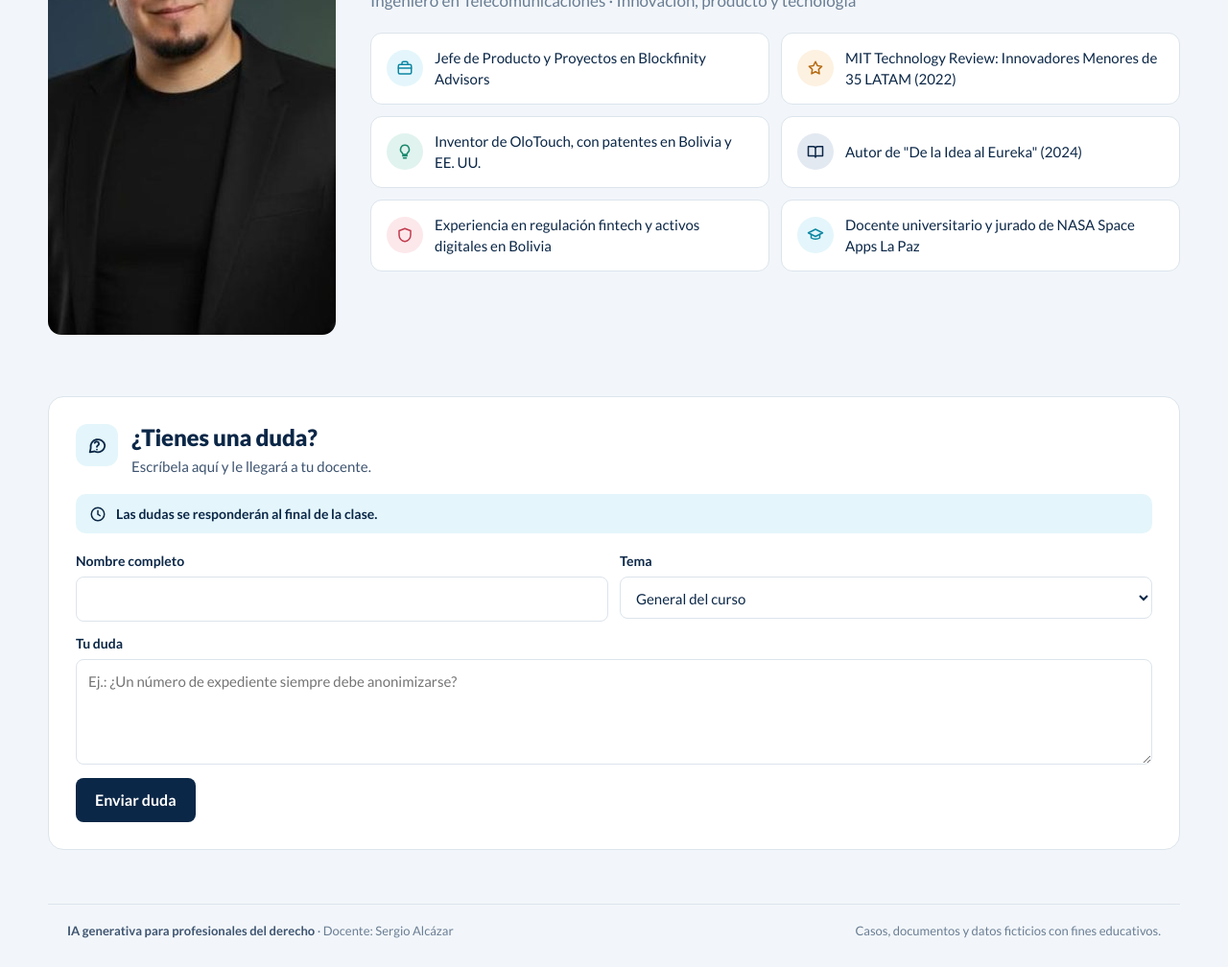
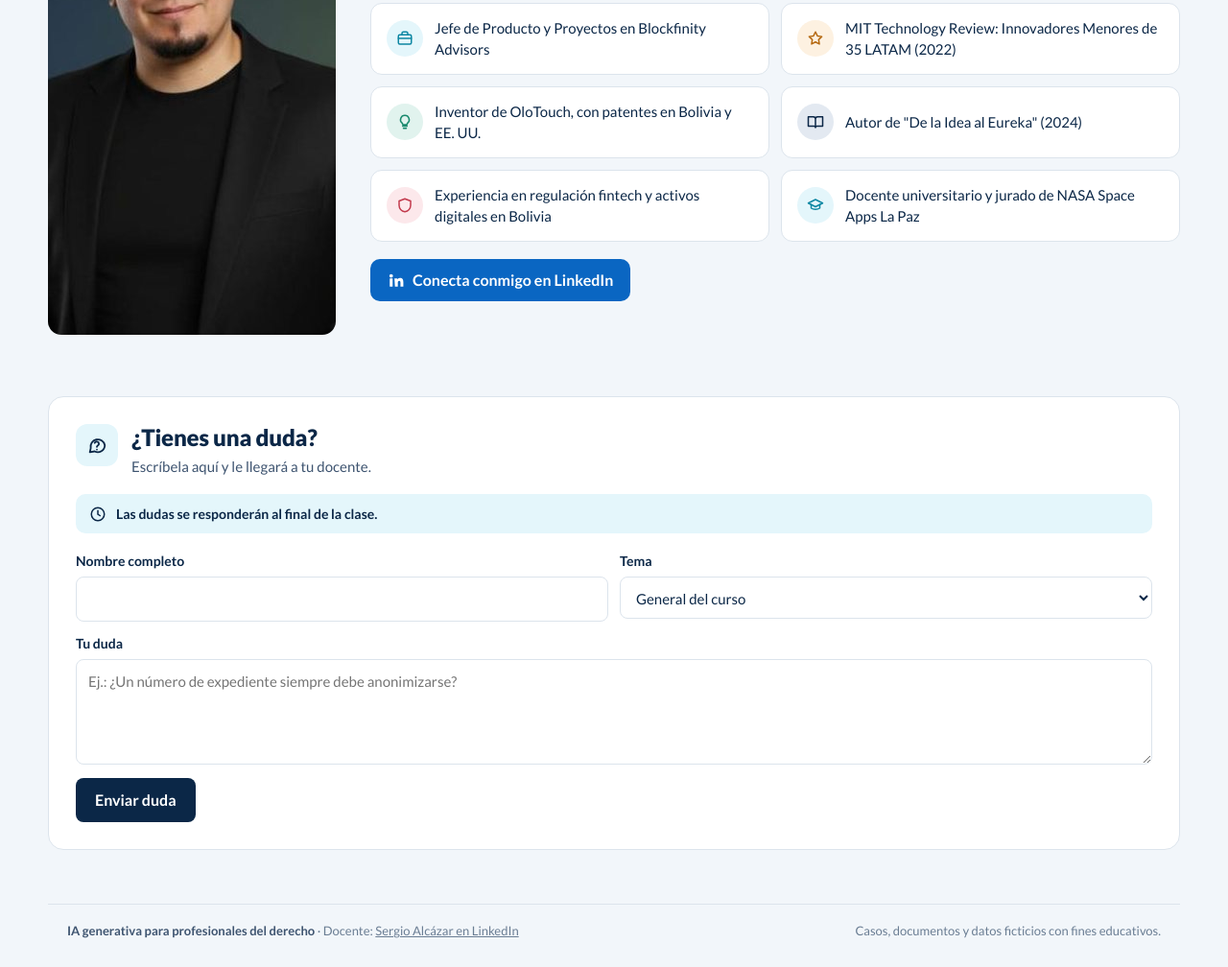
Before and after one commit to sergiolo001/curso-ia-abogados, a plain HTML site: page index.html in a window 1280 px wide. Shown: the part 1548-2556 px from the top of the page at 96% size. Drawn offline with Linux system fonts and the light colour scheme.

Commit message:
Add files via upload

```diff
--- a/index.html
+++ b/index.html
@@ -38,6 +38,8 @@ section.blk{padding:64px 0 0}
 .facts{display:grid;grid-template-columns:1fr 1fr;gap:12px}
 @media (max-width:560px){.facts{grid-template-columns:1fr}}
 .fact{display:flex;gap:12px;align-items:center;background:#fff;border:1px solid var(--line);border-radius:12px;padding:14px 16px;font-size:15px}
+.li-btn{display:inline-flex;align-items:center;gap:8px;margin-top:18px;min-height:44px;padding:10px 18px;border-radius:10px;background:#0A66C2;color:#fff !important;text-decoration:none;font-weight:700}
+.li-btn:hover{background:#004182}
 .fact i{flex:none;width:38px;height:38px;border-radius:50%;display:inline-flex;align-items:center;justify-content:center}
 
 /* Ruta */
@@ -133,6 +135,7 @@ a.mod.is-locked .go{color:var(--ink-3)}
           <div class="fact"><i style="background:var(--red-soft);color:var(--red)"><svg width="18" height="18" viewBox="0 0 24 24" fill="none" stroke="currentColor" stroke-width="2" stroke-linecap="round" stroke-linejoin="round" aria-hidden="true"><path d="M12 3l8 3v6c0 4.5-3.4 8.2-8 9-4.6-.8-8-4.5-8-9V6z"/></svg></i>Experiencia en regulación fintech y activos digitales en Bolivia</div>
           <div class="fact"><i style="background:var(--cyan-soft);color:#0E87A3"><svg width="18" height="18" viewBox="0 0 24 24" fill="none" stroke="currentColor" stroke-width="2" stroke-linecap="round" stroke-linejoin="round" aria-hidden="true"><path d="M22 9L12 4 2 9l10 5 10-5z"/><path d="M6 11v5c3 2 9 2 12 0v-5"/></svg></i>Docente universitario y jurado de NASA Space Apps La Paz</div>
         </div>
+        <a class="li-btn" href="https://www.linkedin.com/in/sergiolo/" target="_blank" rel="noopener"><svg width="18" height="18" viewBox="0 0 24 24" fill="currentColor" aria-hidden="true"><path d="M4.98 3.5a2.5 2.5 0 1 1 0 5 2.5 2.5 0 0 1 0-5zM3 9.5h4V21H3zM9.5 9.5h3.8v1.6h.05c.53-1 1.83-2.05 3.77-2.05 4.03 0 4.78 2.65 4.78 6.1V21h-4v-5.1c0-1.22-.02-2.79-1.7-2.79-1.7 0-1.96 1.33-1.96 2.7V21h-4z"/></svg>Conecta conmigo en LinkedIn</a>
       </div>
     </div>
   </section>
@@ -142,7 +145,7 @@ a.mod.is-locked .go{color:var(--ink-3)}
   </section>
 </main>
 
-<footer class="pie-curso"><span><b>IA generativa para profesionales del derecho</b> · Docente: Sergio Alcázar</span><span>Casos, documentos y datos ficticios con fines educativos.</span></footer>
+<footer class="pie-curso"><span><b>IA generativa para profesionales del derecho</b> · Docente: <a href="https://www.linkedin.com/in/sergiolo/" target="_blank" rel="noopener">Sergio Alcázar en LinkedIn</a></span><span>Casos, documentos y datos ficticios con fines educativos.</span></footer>
 
 <script src="config.js"></script>
 <script src="horario.js"></script>
```
